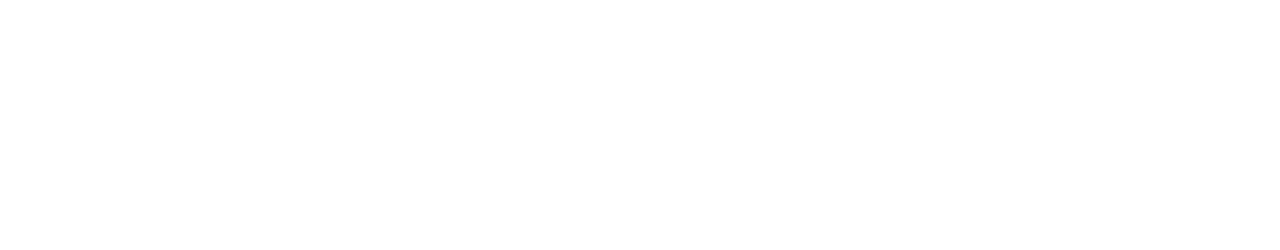
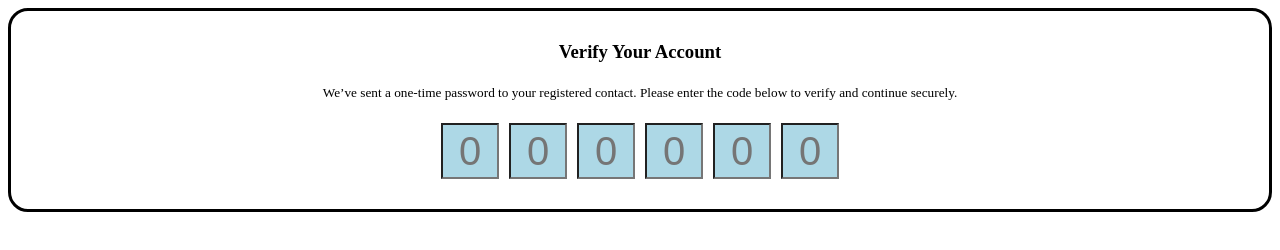
Before and after one commit to acciojob/OTP-Juhi-Vyas, a website: page main.html in a window 1280 px wide. Drawn offline with Linux system fonts and the light colour scheme.

Commit message:
created a submission

```diff
--- a/main.html
+++ b/main.html
@@ -8,6 +8,18 @@
 
 <body>
 	<!-- the entire body must be written by student -->
+	<div id="main">
+	<h3 id="verification_heading">Verify Your Account</h3>
+	<h5 id="verification_subtex">We’ve sent a one-time password to your registered contact. Please enter the code below to verify and continue securely.</h5>
+	<div class="code-container">
+		<input type="number" class="code" placeholder="0">
+		<input type="number" class="code" placeholder="0">
+		<input type="number" class="code" placeholder="0">
+		<input type="number" class="code" placeholder="0">
+		<input type="number" class="code" placeholder="0">
+		<input type="number" class="code" placeholder="0">
+	</div>
+    </div>
     <script type="text/javascript" src="./script.js">
 </script>
 
--- a/script.js
+++ b/script.js
@@ -1 +1,16 @@
-//your JS code here. If required.
+let input = document.querySelectorAll(".code")
+
+input.forEach((item,i) => {
+	item.addEventListener("input",()=>{
+		if(item.value.length == 1){
+		input[i+1].focus()
+		}
+	})
+
+	item.addEventListener("keydown",(event)=>{
+	if(event.key == "Backspace"){
+		input.value = ""
+		input[i-1].focus()
+		}
+	})
+})
--- a/styles.css
+++ b/styles.css
@@ -1 +1,34 @@
-/*  your css code here. If applicable */
+#main{
+	text-align: center;
+	display: flex;
+	flex-direction: column;
+	align-items: center;
+	border: 3px solid black;
+	border-radius: 20px;
+	padding: 30px;
+
+}
+#verification_heading{
+	margin:0px;
+}
+#verification_subtex{
+	font-weight: 50;
+}
+.code-container{
+	display: flex;
+	align-items: center;
+	gap: 10px;
+}
+.code{
+	width: 50px;
+	height: 50px;
+	text-align: center;
+	font-size: 40px;
+	background-color: lightblue;
+
+}
+input::-webkit-outer-spin-button,
+input::-webkit-inner-spin-button {
+  -webkit-appearance: none;
+  margin: 0;
+}
```
